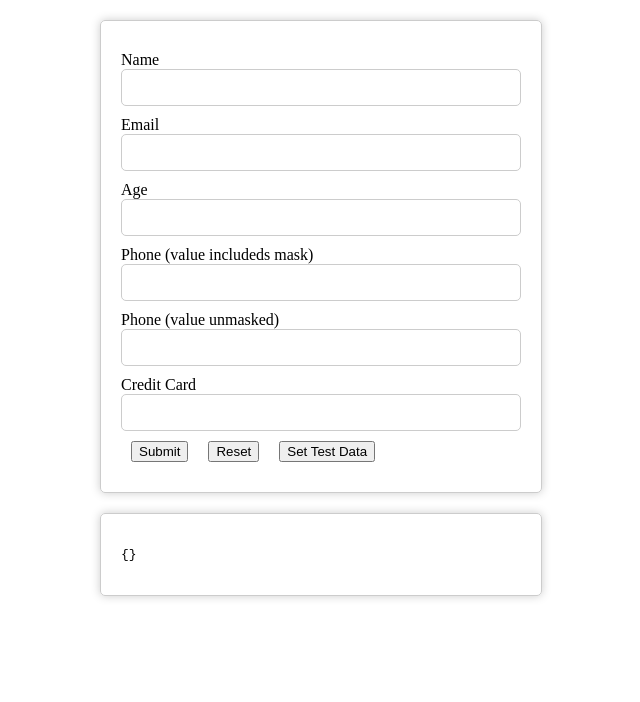
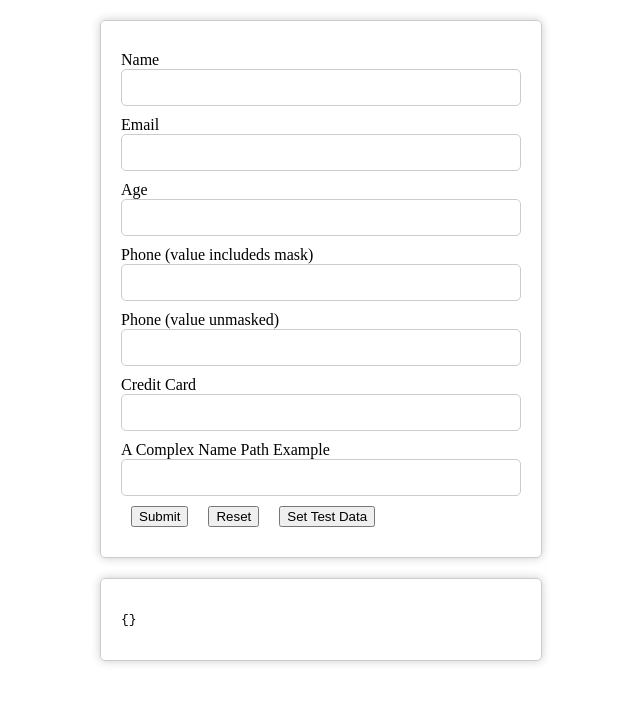
Before and after one commit to zachlankton/zachs-form-lib, a React (Vite) app: page / in a window 1280 px wide. Shown: the top 702 px of the page, without its empty margins (319-959 px from the left). Built offline with nearby package versions, Linux system fonts and the light colour scheme.

Commit message:
add complex name and update readme

```diff
--- a/src/App.tsx
+++ b/src/App.tsx
@@ -11,8 +11,19 @@ const testValue = {
   name: "Name Test Value",
   email: "name.test@value.com",
   age: 50,
-  "phone-with-mask": "asdf999asdf888asdf7777asdf",
+  "phone-with-mask": "(999) 888-7777",
   "phone-un-masked": "1231231231",
+  "credit-card": "4111 1111 1111 1111",
+  a: {
+    complex: [
+      null,
+      {
+        name: {
+          path: "cool",
+        },
+      },
+    ],
+  },
 };
 
 function App() {
@@ -47,6 +58,12 @@ function App() {
 
         <CreditCardInput name="credit-card" label="Credit Card" required />
 
+        <Input
+          name="a.complex[1].name[path]"
+          label="A Complex Name Path Example"
+          required
+        />
+
         <Btn type="submit">Submit</Btn>
         <Btn type="reset">Reset</Btn>
         <Btn
```
Also changed, not shown: 1 other file (tests, documents, lock files or other folders).
